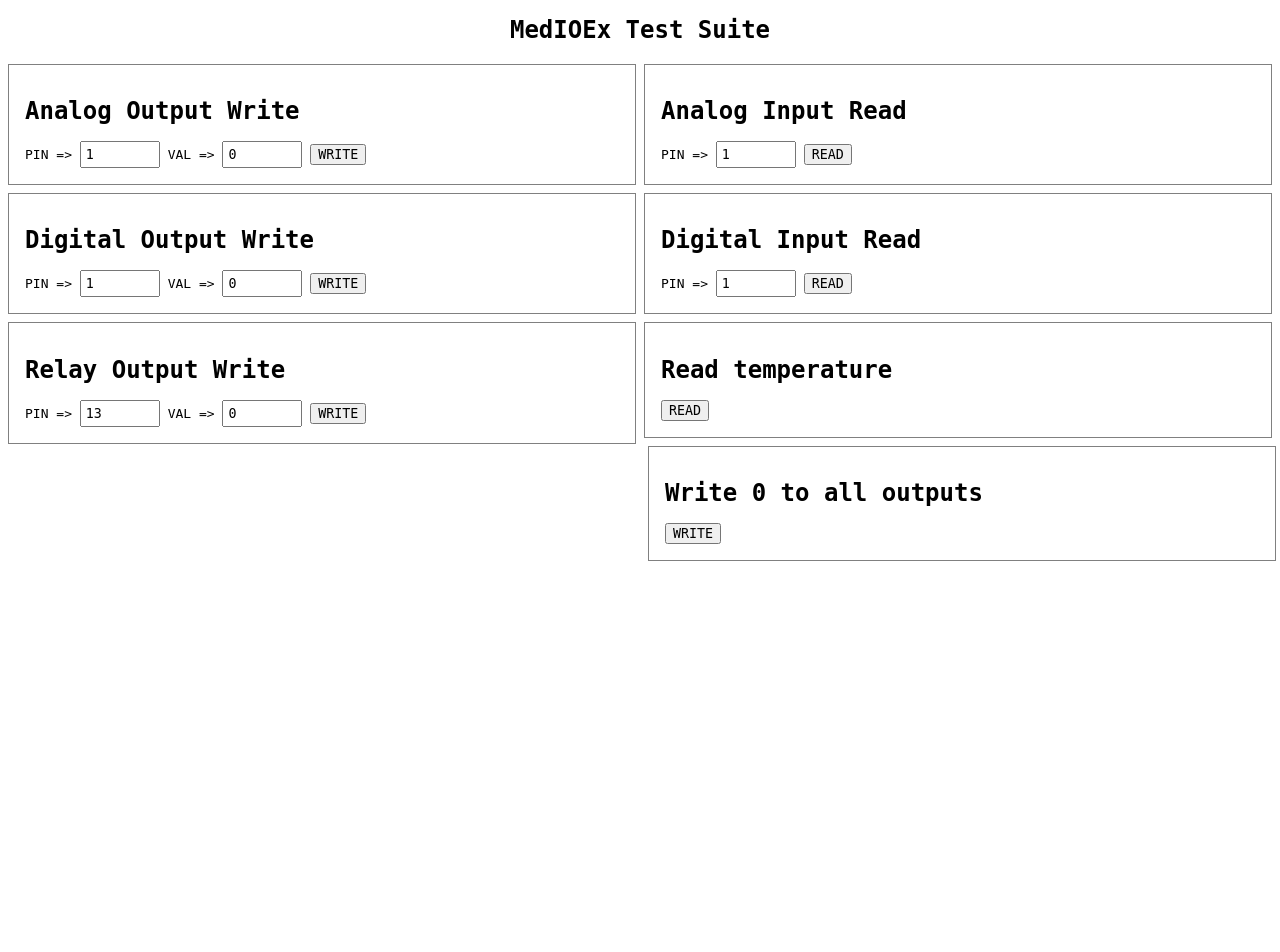
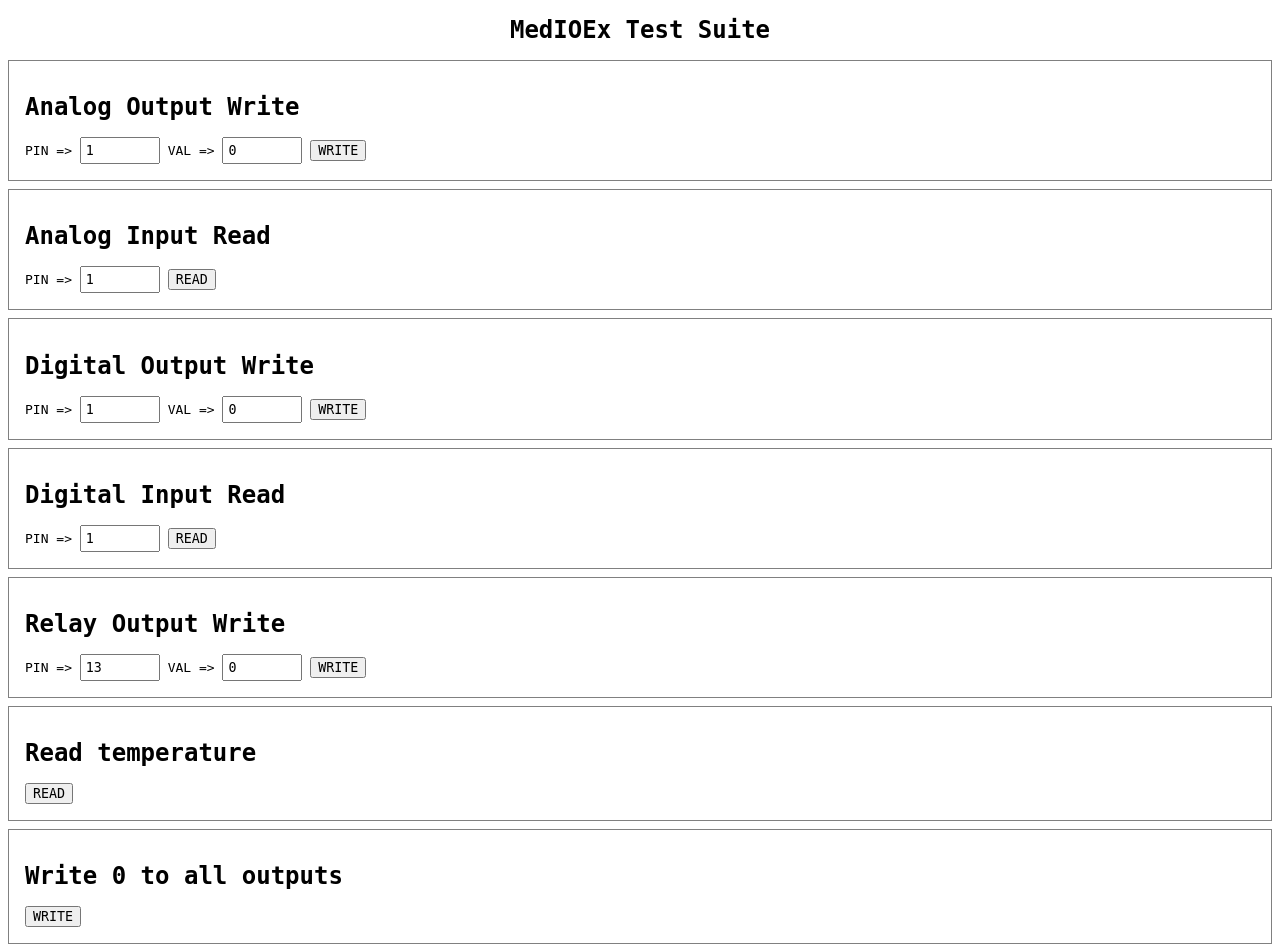
Before and after one commit to bayraktarulku/medioex_test_suite_v1, a Flask app: page / in a window 1280 px wide. Before the commit the page ends 561 px from the top, so only its background shows below. Run offline with Flask 2, Linux system fonts and the light colour scheme.

Commit message:
Revert "Minor CSS changes."
This reverts commit cbd911bb208a25b87649dcd6cd805d7f96879e01.

```diff
--- a/app/static/style.css
+++ b/app/static/style.css
@@ -13,22 +13,9 @@ input[type="number"] {
 }
 
 div {
-    float: left;
-    width: calc(50% - 46px);
-    padding: 16px;
-    border: 1px solid gray;
-    margin-top: 4px;
-    margin-bottom: 4px;
-}
-
-div:nth-child(2n) {
-    margin-left: 8px;
-    margin-right: 4px;
-}
-
-div:nth-child(2n+1) {
-    margin-left: 4px;
-    margin-right: 8px;
+	padding: 16px;
+	border: 1px solid gray;
+	margin: 8px;
 }
 
 h1 {
```
